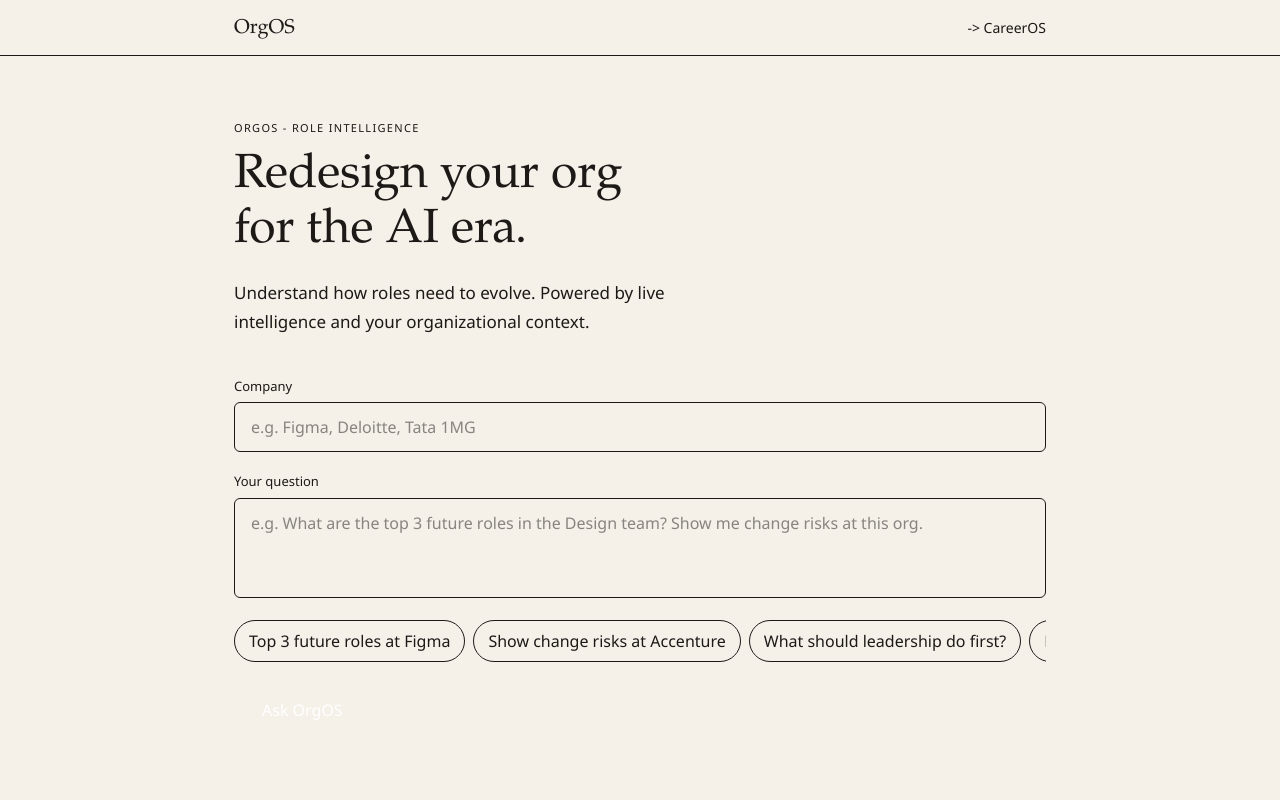
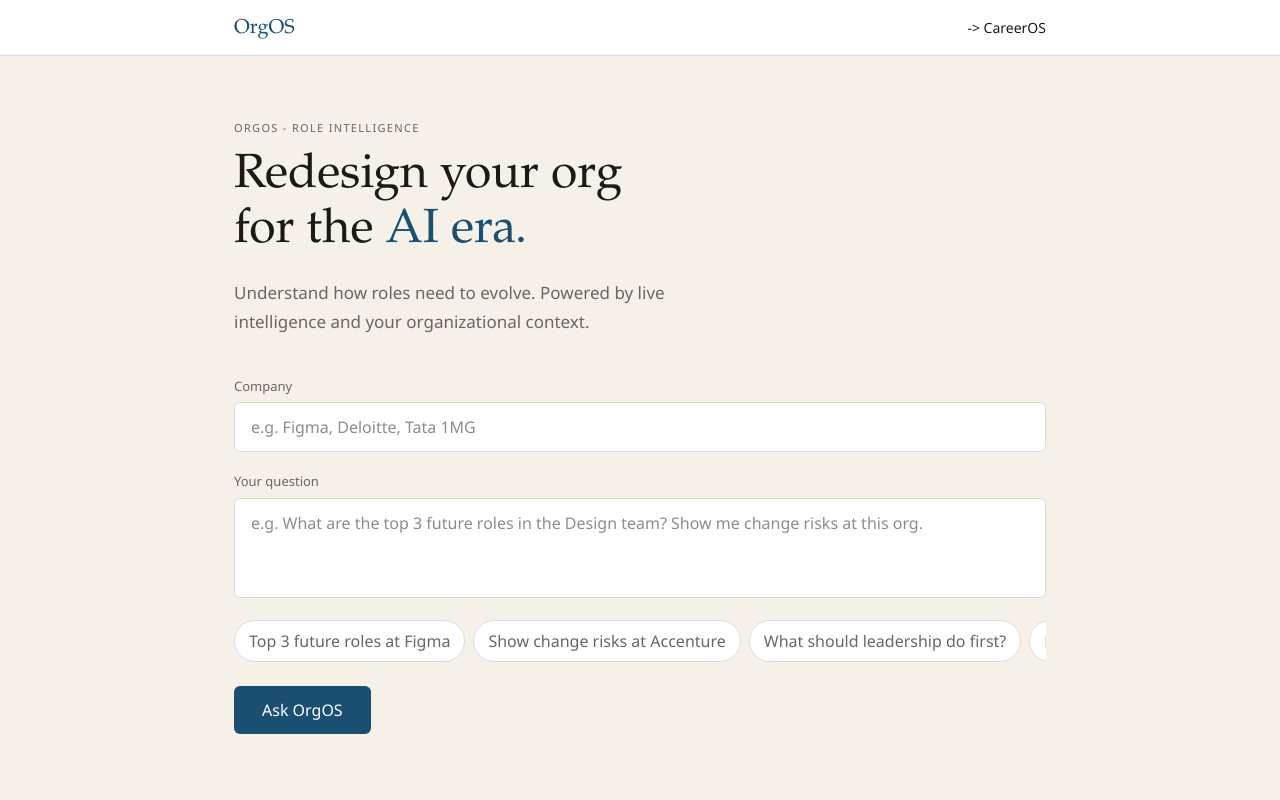
Before and after one commit to wandawoman014/orgos, a Next.js app: page / in a window 1280 px wide. Shown: the top 800 px of the page. Built offline with nearby package versions, Linux system fonts and the light colour scheme.

Commit message:
Fix OrgOS token utilities for Tailwind v4

```diff
--- a/src/app/globals.css
+++ b/src/app/globals.css
@@ -1,4 +1,15 @@
 @import "tailwindcss";
+
+@theme inline {
+  --color-bg: var(--color-bg);
+  --color-text: var(--color-text);
+  --color-muted: var(--color-muted);
+  --color-border: var(--color-border);
+  --color-primary: var(--color-primary);
+  --color-primary-hover: var(--color-primary-hover);
+  --color-accent: var(--color-accent);
+  --color-surface: var(--color-surface);
+}
 
 :root {
   --color-bg: #f5f0e8;
```
